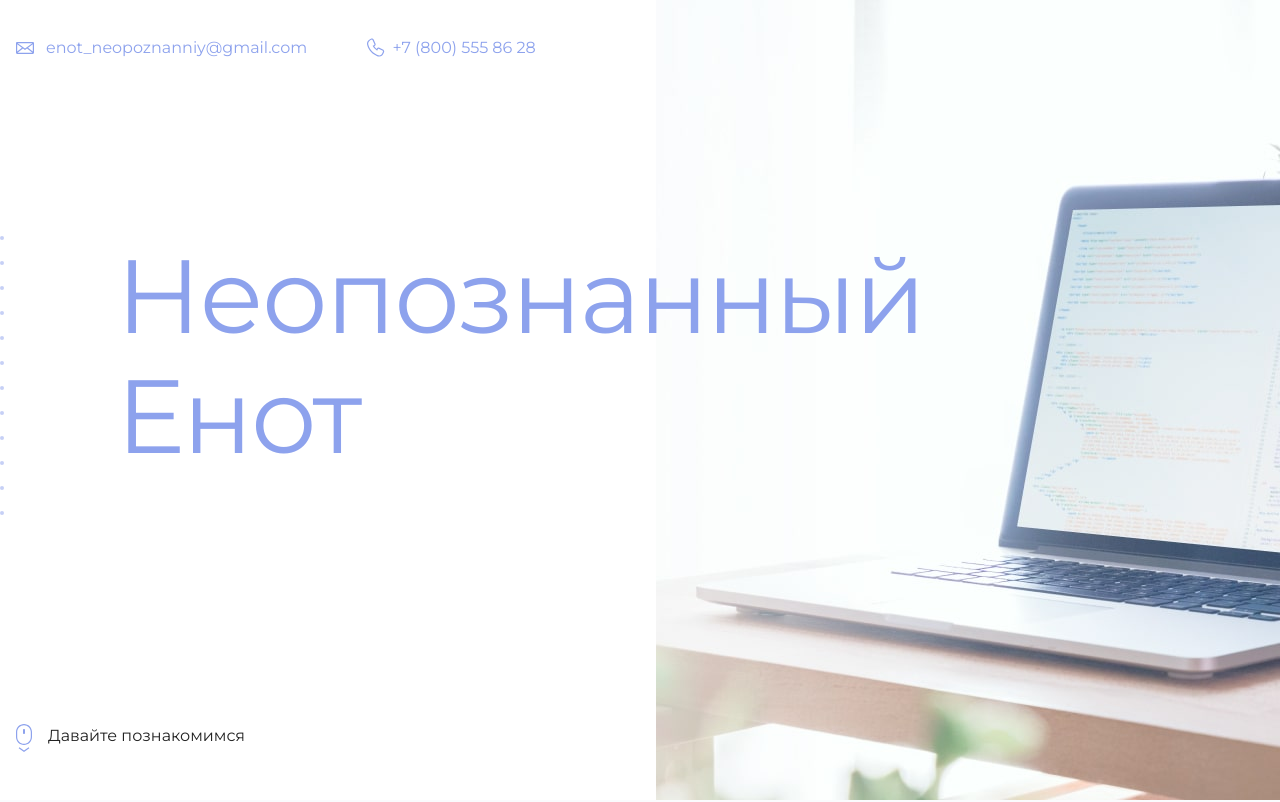
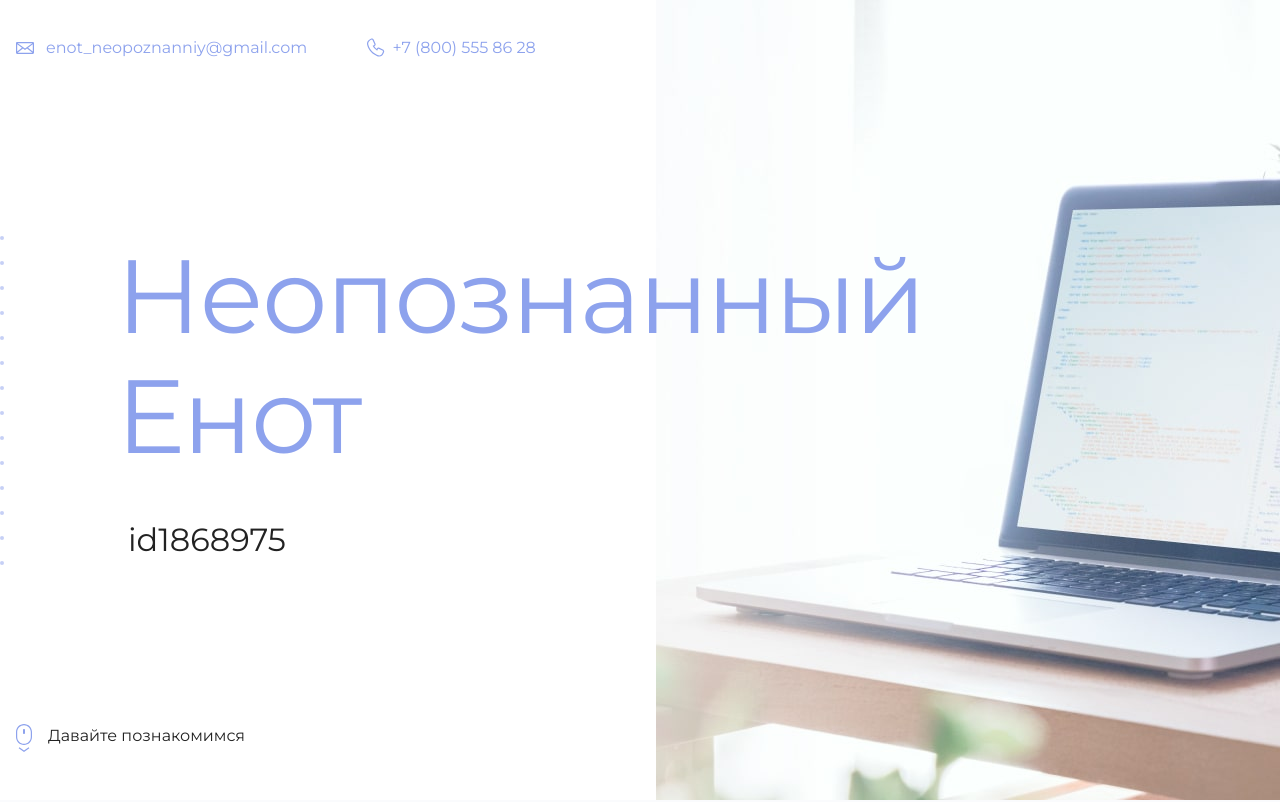
Before and after one commit to Exce11o/github-pages-example, a plain HTML site: page index.html in a window 1280 px wide. Shown: the top 802 px of the page. Drawn offline with Linux system fonts and the light colour scheme.

Commit message:
Добавляет id

```diff
--- a/index.html
+++ b/index.html
@@ -19,7 +19,7 @@
       <section class="hero-image">
         <div class="container">
           <h1 class="heading">Неопознанный Енот</h1>
-          <p><!-- Тут ваш id на сайте Академии --></p>
+          <p>id1868975</p>
         </div>
       </section>
 
```
